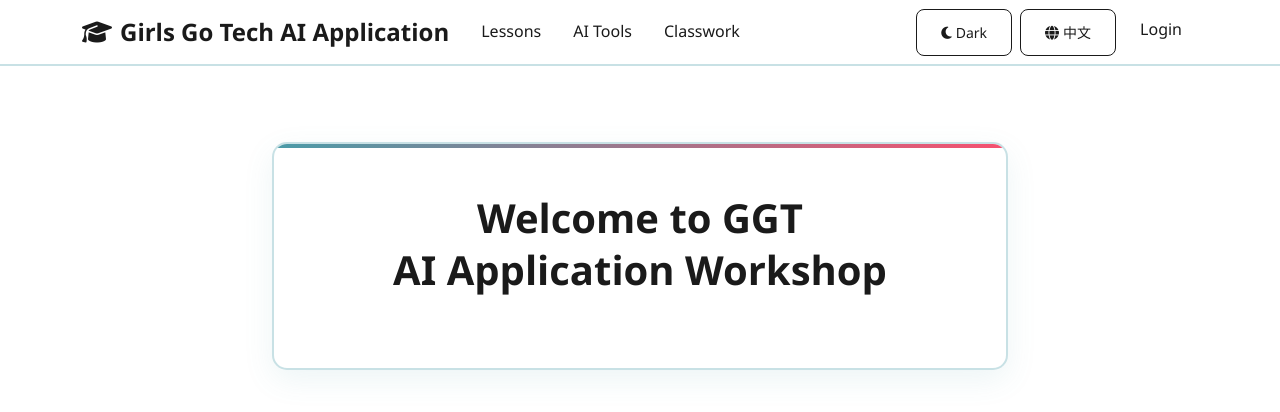
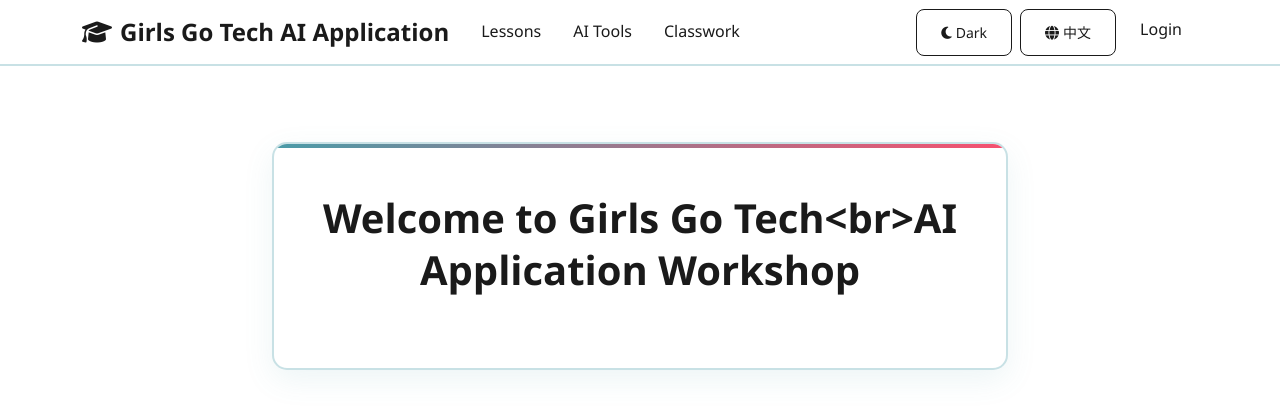
Before and after one commit to kelvin-lee-cl/ggt-2025, a website: page index.html in a window 1280 px wide. Drawn offline with nearby package versions, Linux system fonts and the light colour scheme; no server answers.

Commit message:
fix: Correct line breaks in welcome title for production deployment
- Replace \n with <br> tags in HTML content
- Update data attributes to use <br> instead of \n
- Ensure proper line break rendering in production

```diff
--- a/index.html
+++ b/index.html
@@ -44,10 +44,9 @@
                 <div class="col-lg-8">
                     <div class="welcome-box">
                         <div class="welcome-content">
-                            <h1 class="welcome-title" data-en="Welcome to GGT\nAI Application Workshop"
-                                data-zh-tw="歡迎來到 GGT\nAI應用工作坊" data-zh-cn="欢迎来到 GGT\nAI应用工作坊">
-                                Welcome to Girls Go Tech
-                                AI Application Workshop
+                            <h1 class="welcome-title" data-en="Welcome to Girls Go Tech<br>AI Application Workshop"
+                                data-zh-tw="歡迎來到 Girls Go Tech<br>AI應用工作坊" data-zh-cn="欢迎来到 Girls Go Tech<br>AI应用工作坊">
+                                Welcome to Girls Go Tech<br>AI Application Workshop
                             </h1>
 
                         </div>
```
